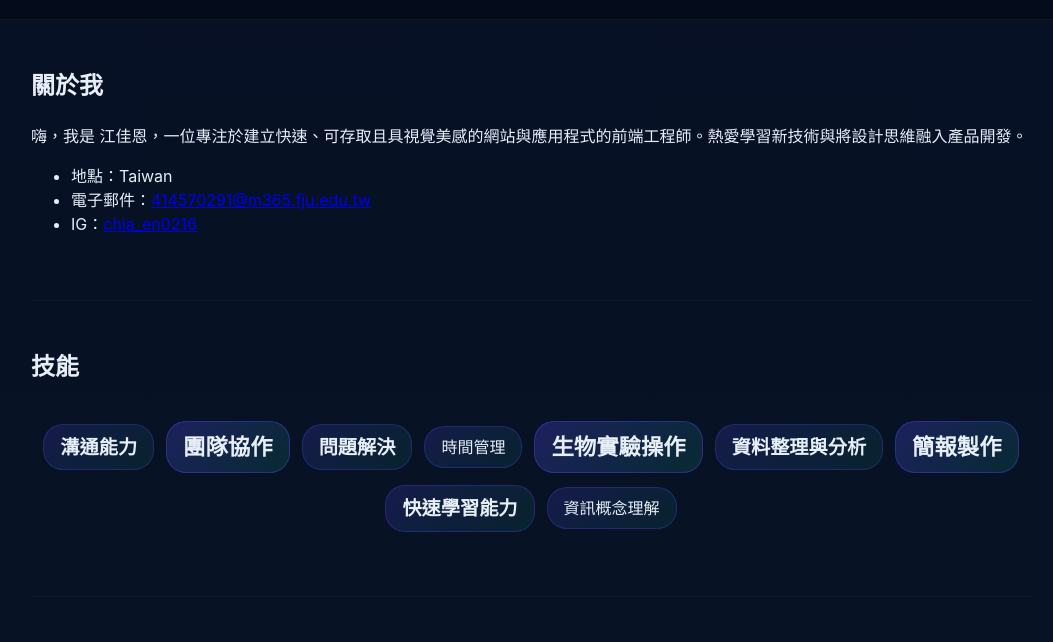
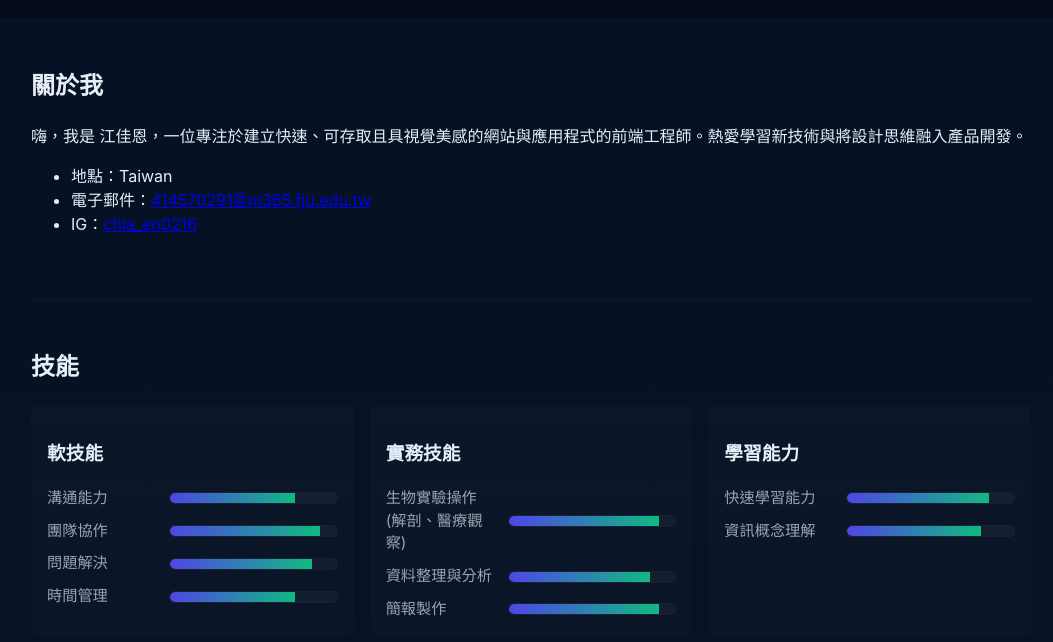
Before and after one commit to En0216/Single-Page-Portfolio, a plain HTML site: page index.html in a window 1280 px wide. Shown: the part 119-761 px from the top of the page, without its empty margins (109-1162 px from the left). Drawn offline with Linux system fonts and the light colour scheme.

Commit message:
Revert "Merge pull request #2 from En0216/feature/skills-tags"
This reverts commit 83695b48de8f5eff9164ca990af564847fa56bb1, reversing
changes made to 6f52156e9802724d25a6bf23c0ea76cd50cabba8.

```diff
--- a/index.html
+++ b/index.html
@@ -40,16 +40,76 @@
 
 		<section id="skills" class="section container">
 			<h2>技能</h2>
-			<div class="tag-cloud">
-				<span class="tag tag-lg" data-level="lg">溝通能力</span>
-				<span class="tag tag-xl" data-level="xl">團隊協作</span>
-				<span class="tag tag-lg" data-level="lg">問題解決</span>
-				<span class="tag tag-md" data-level="md">時間管理</span>
-				<span class="tag tag-xl" data-level="xl">生物實驗操作</span>
-				<span class="tag tag-lg" data-level="lg">資料整理與分析</span>
-				<span class="tag tag-xl" data-level="xl">簡報製作</span>
-				<span class="tag tag-lg" data-level="lg">快速學習能力</span>
-				<span class="tag tag-md" data-level="md">資訊概念理解</span>
+			<div class="skills-grid">
+				<div class="skill">
+					<h3>軟技能</h3>
+					<div class="skill-list">
+						<div class="skill-row">
+							<div class="skill-label">溝通能力</div>
+							<div class="skill-bar" role="progressbar" aria-valuemin="0" aria-valuemax="100" aria-valuenow="75">
+								<div class="skill-fill" style="width:75%"></div>
+							</div>
+						</div>
+						<div class="skill-row">
+							<div class="skill-label">團隊協作</div>
+							<div class="skill-bar" role="progressbar" aria-valuemin="0" aria-valuemax="100" aria-valuenow="90">
+								<div class="skill-fill" style="width:90%"></div>
+							</div>
+						</div>
+						<div class="skill-row">
+							<div class="skill-label">問題解決</div>
+							<div class="skill-bar" role="progressbar" aria-valuemin="0" aria-valuemax="100" aria-valuenow="85">
+								<div class="skill-fill" style="width:85%"></div>
+							</div>
+						</div>
+						<div class="skill-row">
+							<div class="skill-label">時間管理</div>
+							<div class="skill-bar" role="progressbar" aria-valuemin="0" aria-valuenow="75" aria-valuemax="100">
+								<div class="skill-fill" style="width:75%"></div>
+							</div>
+						</div>
+					</div>
+				</div>
+				<div class="skill">
+					<h3>實務技能</h3>
+					<div class="skill-list">
+						<div class="skill-row">
+							<div class="skill-label">生物實驗操作 (解剖、醫療觀察)</div>
+							<div class="skill-bar" role="progressbar" aria-valuemin="0" aria-valuenow="90" aria-valuemax="100">
+								<div class="skill-fill" style="width:90%"></div>
+							</div>
+						</div>
+						<div class="skill-row">
+							<div class="skill-label">資料整理與分析</div>
+							<div class="skill-bar" role="progressbar" aria-valuemin="0" aria-valuenow="85" aria-valuemax="100">
+								<div class="skill-fill" style="width:85%"></div>
+							</div>
+						</div>
+						<div class="skill-row">
+							<div class="skill-label">簡報製作</div>
+							<div class="skill-bar" role="progressbar" aria-valuemin="0" aria-valuenow="90" aria-valuemax="100">
+								<div class="skill-fill" style="width:90%"></div>
+							</div>
+						</div>
+					</div>
+				</div>
+				<div class="skill">
+					<h3>學習能力</h3>
+					<div class="skill-list">
+						<div class="skill-row">
+							<div class="skill-label">快速學習能力</div>
+							<div class="skill-bar" role="progressbar" aria-valuemin="0" aria-valuenow="85" aria-valuemax="100">
+								<div class="skill-fill" style="width:85%"></div>
+							</div>
+						</div>
+						<div class="skill-row">
+							<div class="skill-label">資訊概念理解</div>
+							<div class="skill-bar" role="progressbar" aria-valuemin="0" aria-valuenow="80" aria-valuemax="100">
+								<div class="skill-fill" style="width:80%"></div>
+							</div>
+						</div>
+					</div>
+				</div>
 			</div>
 		</section>
 
--- a/styles.css
+++ b/styles.css
@@ -20,14 +20,17 @@ body{font-family:Inter,Segoe UI,Roboto,Arial,sans-serif;background:linear-gradie
 .nav a:hover{color:var(--text)}
 .section{padding:48px 0;border-bottom:1px solid rgba(255,255,255,0.03)}
 .section h2{margin-top:0}
-/* Tag cloud styles */
-.tag-cloud{display:flex;flex-wrap:wrap;gap:12px;align-items:center;justify-content:center;padding:16px 0}
-.tag{display:inline-block;padding:8px 16px;border-radius:20px;background:linear-gradient(135deg,rgba(79,70,229,0.2),rgba(16,185,129,0.1));border:1px solid rgba(79,70,229,0.3);color:var(--text);font-weight:500;cursor:pointer;transition:all 300ms ease;white-space:nowrap}
-.tag:hover{background:linear-gradient(135deg,rgba(79,70,229,0.35),rgba(16,185,129,0.2));border-color:rgba(79,70,229,0.5);transform:scale(1.1)}
-.tag-sm{font-size:0.85rem}
-.tag-md{font-size:1rem}
-.tag-lg{font-size:1.2rem;font-weight:600}
-.tag-xl{font-size:1.4rem;font-weight:700;background:linear-gradient(135deg,rgba(79,70,229,0.3),rgba(16,185,129,0.15));border-color:rgba(79,70,229,0.4)}
+.skills-grid{display:flex;gap:16px;flex-wrap:wrap}
+.skill{background:linear-gradient(180deg,rgba(255,255,255,0.02),rgba(255,255,255,0.01));padding:16px;border-radius:8px;flex:1;min-width:220px}
+
+/* Skill progress bars */
+.skill-list{display:flex;flex-direction:column;gap:10px;margin-top:8px}
+.skill-row{display:flex;align-items:center;gap:12px}
+.skill-label{width:110px;font-size:0.95rem;color:var(--muted)}
+.skill-bar{flex:1;height:12px;background:rgba(255,255,255,0.04);border-radius:8px;overflow:hidden;position:relative;border:1px solid rgba(255,255,255,0.02)}
+.skill-fill{height:100%;background:linear-gradient(90deg,var(--accent),#10b981);border-radius:8px 0 0 8px;transition:width 800ms ease}
+.skill-bar[aria-valuenow="100"] .skill-fill{border-radius:8px}
+.skill-row .skill-percent{width:44px;text-align:right;font-size:0.85rem;color:var(--muted)}
 .timeline .item{background:var(--card);padding:16px;border-radius:8px;margin-bottom:12px}
 .projects{display:grid;grid-template-columns:repeat(auto-fit,minmax(220px,1fr));gap:16px}
 .project{background:var(--card);padding:12px;border-radius:8px}
```
